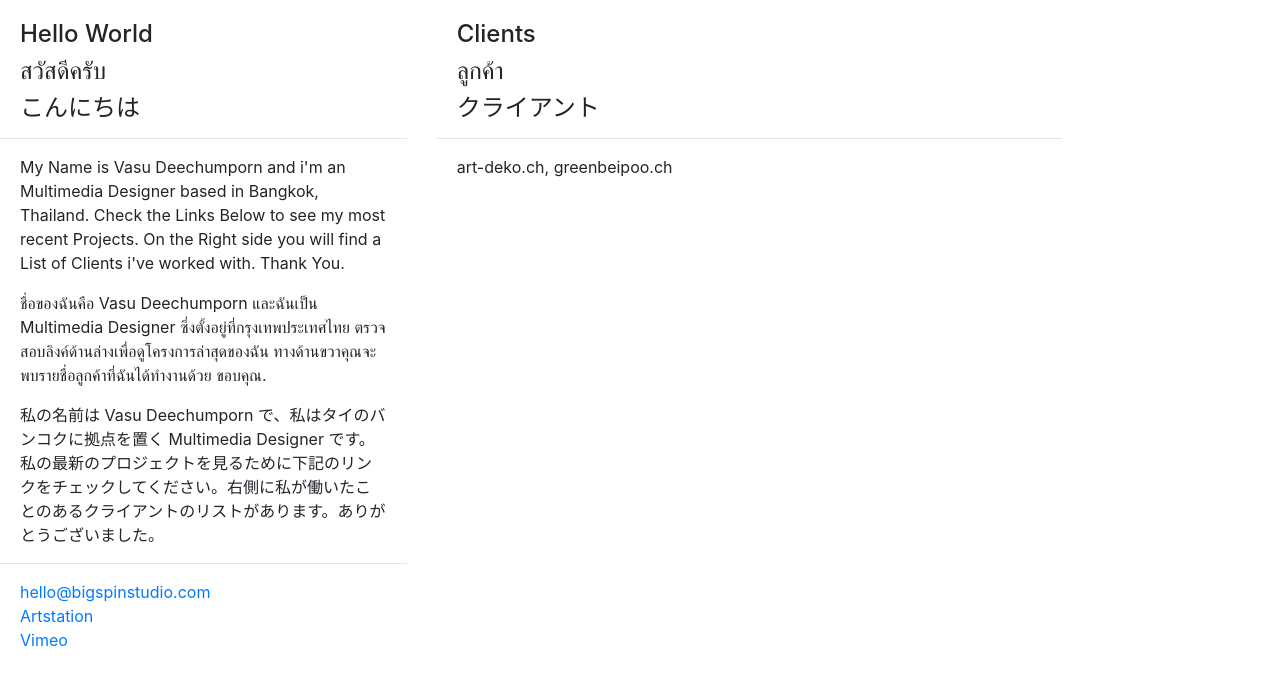
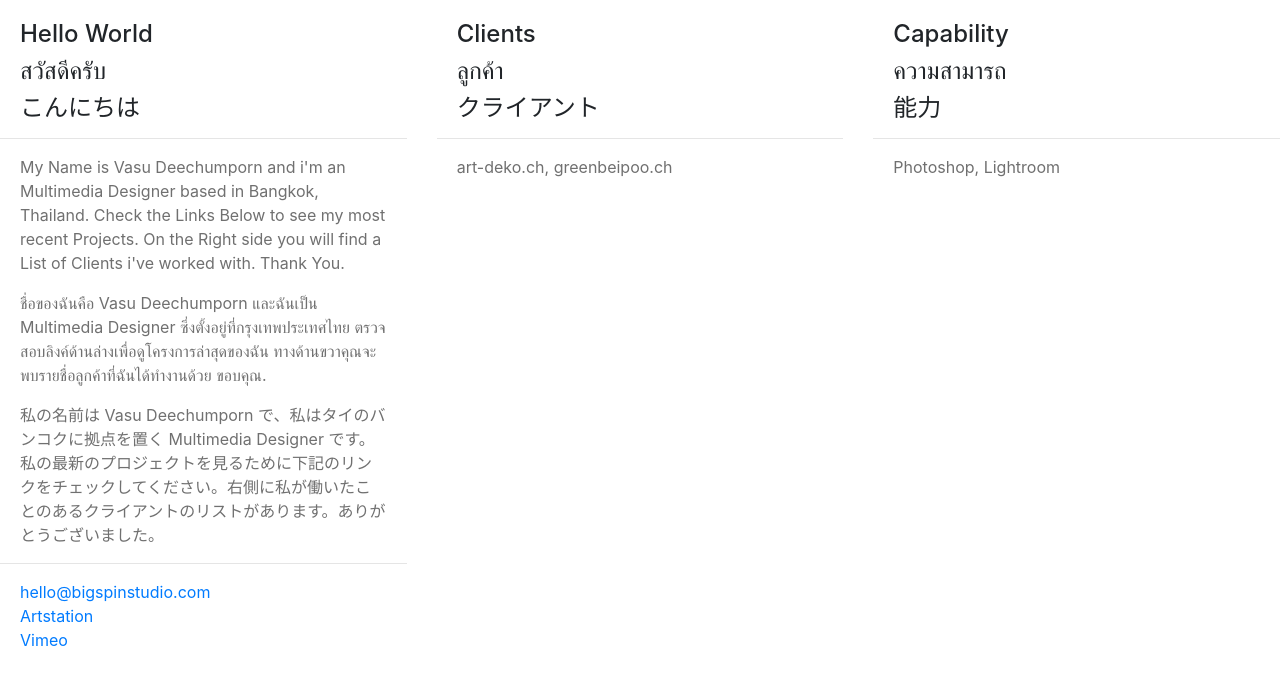
Before and after one commit to bigspinstudio/free-themes-no-cms, a plain HTML site: page themes/simple-site/index.html in a window 1280 px wide. Drawn offline with nearby package versions, Linux system fonts and the light colour scheme.

Commit message:
content update

```diff
--- a/themes/simple-site/index.html
+++ b/themes/simple-site/index.html
@@ -19,6 +19,10 @@
             padding-left: 20px;
             padding-right: 20px;
 
+        }
+
+        p{
+            color: #707070;
         }
     </style>
 
@@ -43,7 +47,7 @@
            </p>
         </div>
 
-         <div class="col-md-8 col-lg-6">
+        <div class="col-md-4 col-lg-4">
             <h4 style="padding-top: 20px;">Clients</h4>
                <h4>ลูกค้า</h4>
                <h4>クライアント</h4>
@@ -51,7 +55,17 @@
                <p>
                   art-deko.ch, greenbeipoo.ch
                </p>
-             </div>
+        </div>
+
+        <div class="col-md-4 col-lg-4">
+            <h4 style="padding-top: 20px;">Capability</h4>
+               <h4>ความสามารถ</h4>
+               <h4>能力</h4>
+               <hr>
+               <p>
+                  Photoshop, Lightroom
+               </p>
+        </div>
 
     </div>
 
```
